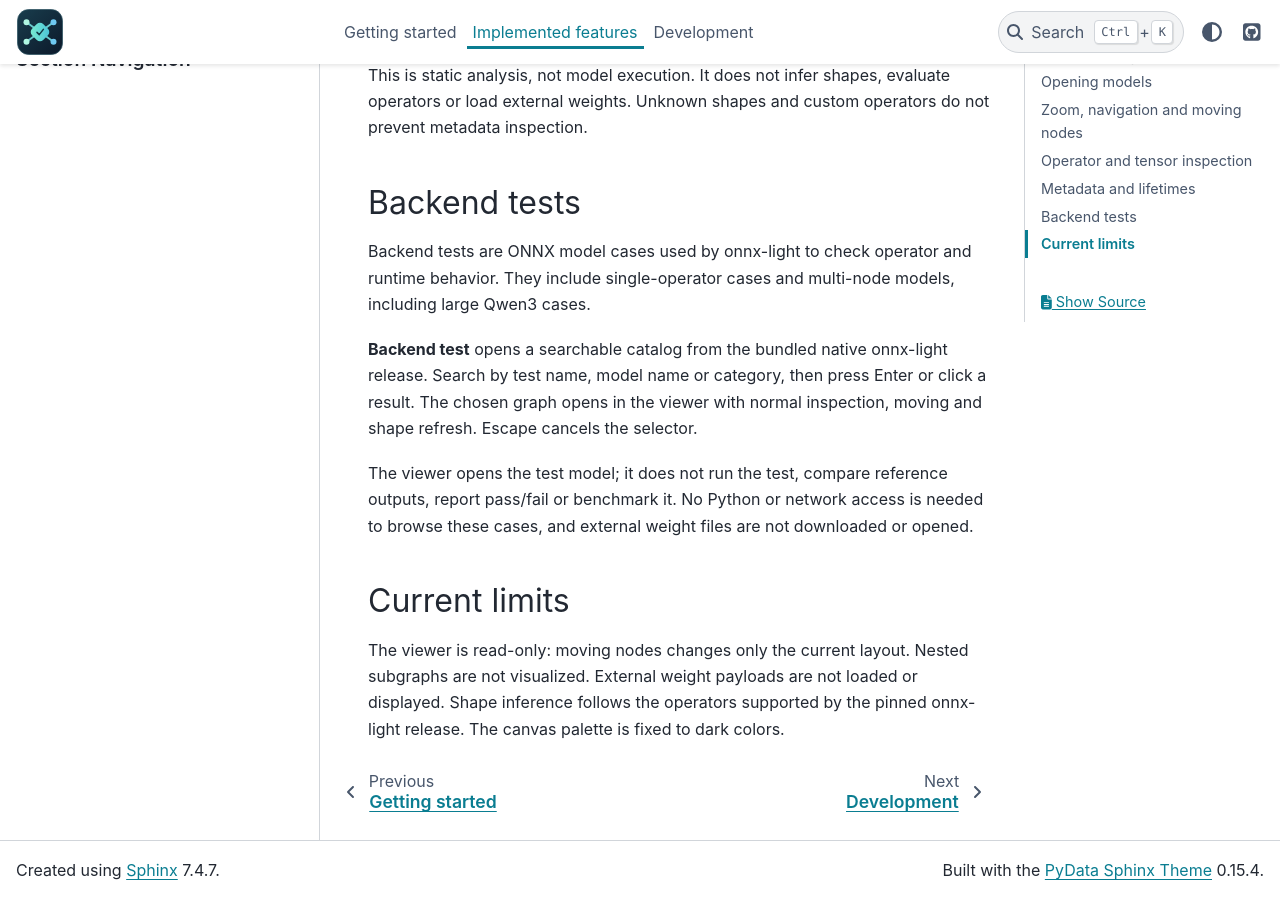
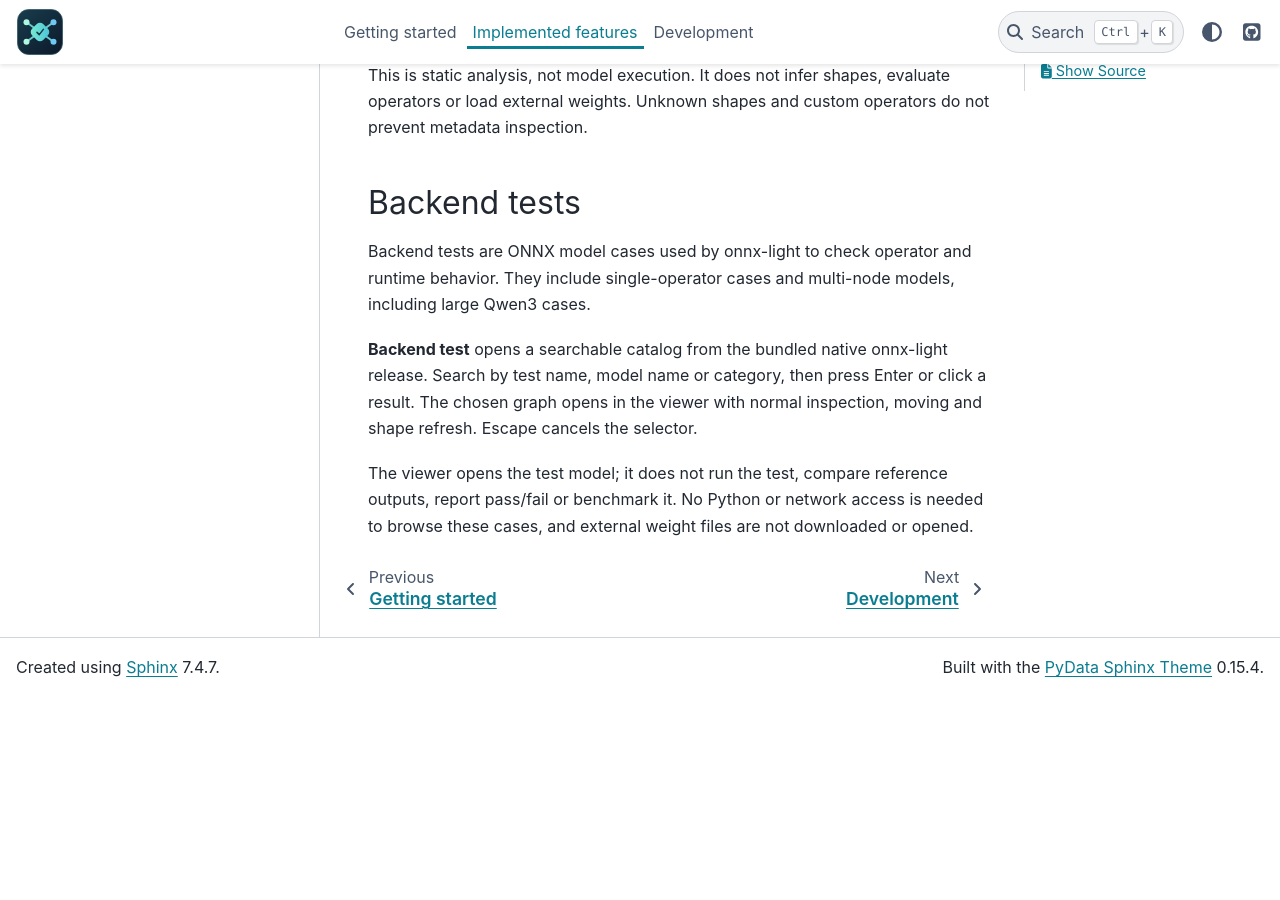
Before and after one commit to xadupre/onnx-light-viewer, a Sphinx documentation site: the page built from docs/features.rst, in a window 1280 px wide and 900 px high, scrolled down 1925 px. Built offline with Sphinx 7.4.7 and the PyData theme 0.15.4, drawn with Linux system fonts in a browser that asks for light colours; after the commit the page ends 2621 px from its top, so only the background shows below that.

Commit message:
Remove current limits section from features guide
Co-authored-by: Copilot <223556219+Copilot@users.noreply.github.com>

```diff
--- a/docs/features.rst
+++ b/docs/features.rst
@@ -89,12 +89,3 @@ and shape refresh. Escape cancels the selector.
 The viewer opens the test model; it does not run the test, compare reference
 outputs, report pass/fail or benchmark it. No Python or network access is needed
 to browse these cases, and external weight files are not downloaded or opened.
-
-Current limits
---------------
-
-The viewer is read-only: moving nodes changes only the current layout.
-Nested subgraphs are not visualized.
-External weight payloads are not loaded or displayed. Shape inference follows
-the operators supported by the pinned onnx-light release. The canvas palette
-is fixed to dark colors.
```
